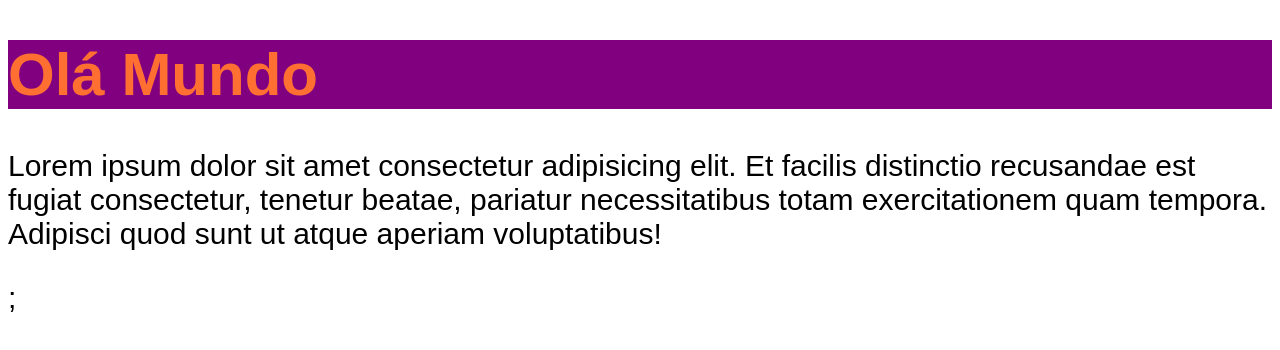
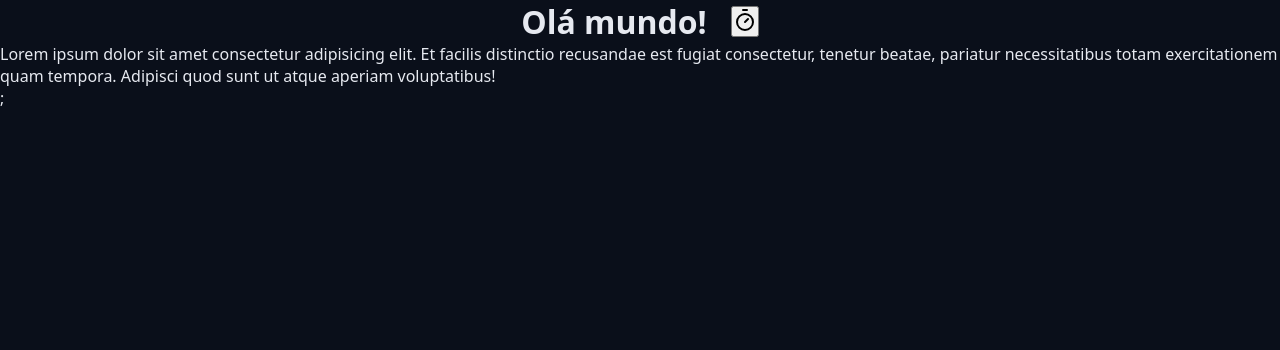
Before and after one commit to Henrique-Kriguer/chronos-pomodoro-henrique, a React (Vite) app: page / in a window 1280 px wide. Shown: the top 350 px of the page. Built offline with nearby package versions, Linux system fonts and the light colour scheme.

Commit message:
isntalando lucide-react e configurando headingModule.css

```diff
--- a/package.json
+++ b/package.json
@@ -10,6 +10,7 @@
     "preview": "vite preview"
   },
   "dependencies": {
+    "lucide-react": "^0.544.0",
     "react": "^19.1.1",
     "react-dom": "^19.1.1"
   },
--- a/src/App.tsx
+++ b/src/App.tsx
@@ -2,12 +2,17 @@
 
 import "./styles/theme.css";
 import "./styles/global.css";
+import { TimerIcon } from "lucide-react";
 
 export function App() {
-  console.log("Oi");
   return (
     <>
-      <Heading />
+      <Heading>
+        Olá mundo!
+        <button>
+          <TimerIcon />
+        </button>
+      </Heading>
       <p>
         Lorem ipsum dolor sit amet consectetur adipisicing elit. Et facilis
         distinctio recusandae est fugiat consectetur, tenetur beatae, pariatur
--- a/src/components/Heading.module.css
+++ b/src/components/Heading.module.css
@@ -1,6 +1,6 @@
-.headingPurple {
-  background: purple;
+.heading {
+  display: flex;
+  align-items: center;
+  justify-content: center;
+  gap: 2.4rem;
 }
-.headingBlue {
-  background: blue;
-}
--- a/src/components/Heading.tsx
+++ b/src/components/Heading.tsx
@@ -1,6 +1,8 @@
 import styles from "./Heading.module.css";
 
-export function Heading() {
-  console.log(styles);
-  return <h1 className={styles.headingPurple}> Olá Mundo </h1>;
+type HeadingProps = {
+  children: React.ReactNode;
+};
+export function Heading({ children }: HeadingProps) {
+  return <h1 className={styles.heading}>{children}</h1>;
 }
--- a/src/styles/global.css
+++ b/src/styles/global.css
@@ -1,7 +1,17 @@
+* {
+  margin: 0;
+  padding: 0;
+  box-sizing: border-box;
+}
+
+html {
+  font-size: 62.5%;
+}
+
 body {
-  font-family: sans-serif;
-  font-size: 30px;
+  font-family: system-ui, -apple-system, BlinkMacSystemFont, "Segoe UI", Roboto,
+    Oxygen, Ubuntu, Cantarell, "Open Sans", "Helvetica Neue", sans-serif;
+  font-size: 1.6rem; /* 16px */
+  background: var(--gray-900);
+  color: var(--text-default);
 }
-h1 {
-  color: var(--primary);
-}
--- a/src/styles/theme.css
+++ b/src/styles/theme.css
@@ -1,3 +1,37 @@
 :root {
-  --primary: #ff6f31;
+  --gray-100: #e6e9f0;
+  --gray-200: #cdd3e1;
+  --gray-300: #aab3cc;
+  --gray-400: #555f7d;
+  --gray-500: #454f6a;
+  --gray-600: #363d56;
+  --gray-700: #272f43;
+  --gray-800: #181f2e;
+  --gray-900: #0a0f1a;
+
+  --primary-light: #4de7b7;
+  --primary: #0da170;
+  --primary-dark: #065f46;
+
+  --link-color: #10b981;
+  --link-hover: #0b8a60;
+
+  --success: #22c55e;
+  --warning: #eab308;
+  --error: #991b1b;
+  --info: #0ea5e9;
+
+  --text-over-primary: #0a0f1a;
+  --text-over-primary-dark: #e6e9f0;
+  --text-over-primary-light: #0a0f1a;
+  --text-over-success: #0a0f1a;
+  --text-over-warning: #0a0f1a;
+  --text-over-error: #e6e9f0;
+  --text-over-info: #0a0f1a;
+
+  --text-default: #e6e9f0;
+  --text-muted: #aab3cc;
+
+  --disabled: #555f7d;
+  --text-disabled: #aab3cc;
 }
```
Also changed, not shown: 1 other file (tests, documents, lock files or other folders).
